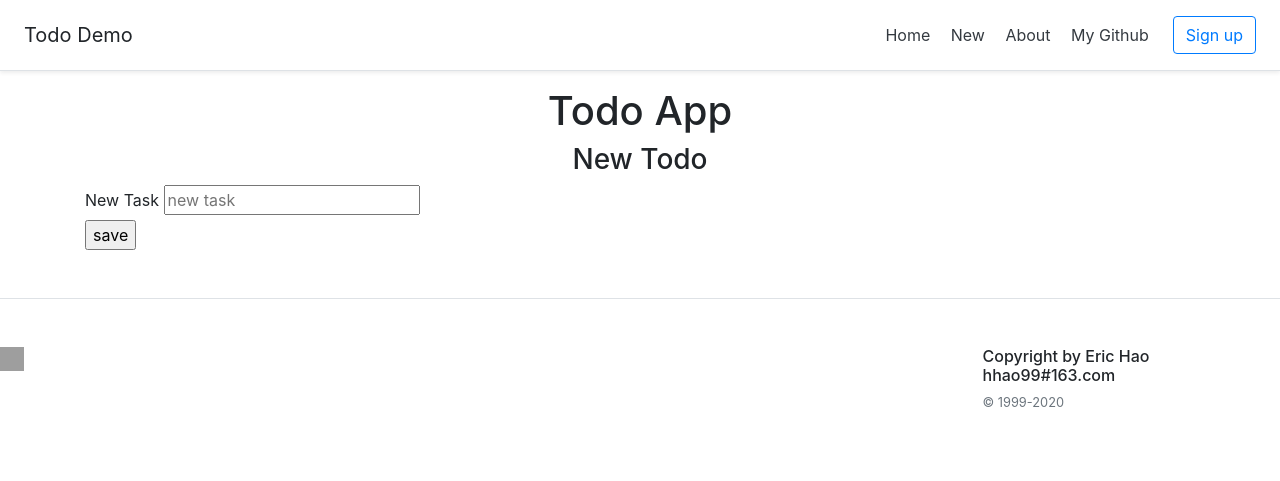
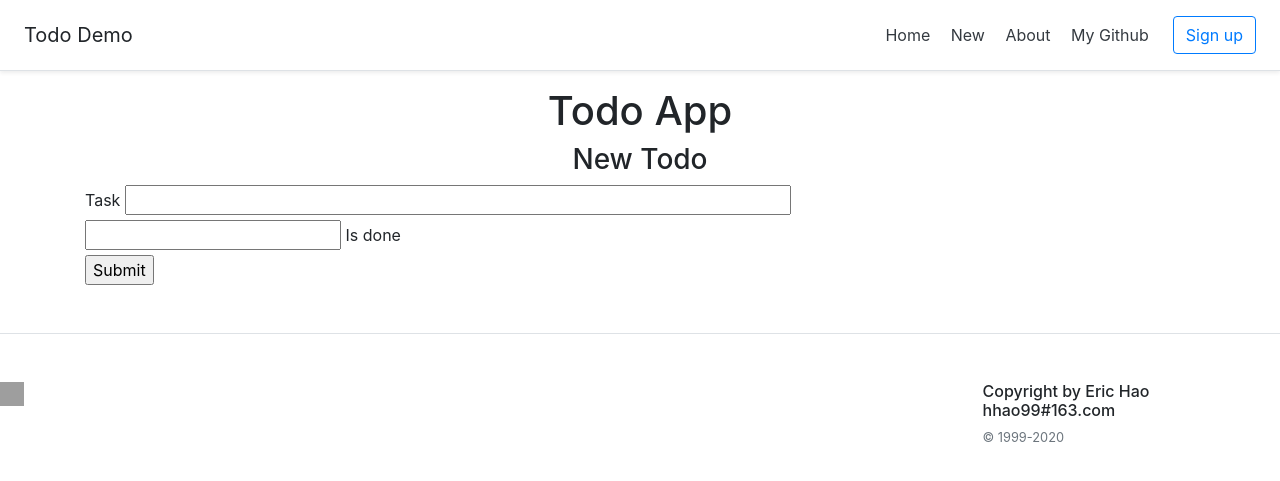
Before and after one commit to hhao99/flask-todo, a Flask app: template todo/templates/edit.html in a window 1280 px wide. Shown: the top 481 px of the page. Run offline with Flask 2, Linux system fonts and the light colour scheme; the template is opened without the code that fills it: most values are stand-ins (such as "Sample title", 1, 10 or a date in 2020); form fields are guessed from the names that the template uses; some libraries are stand-ins or nearby versions; grey boxes are pictures that could not be loaded.

Commit message:
update the form and view of the todo

```diff
--- a/todo/routes.py
+++ b/todo/routes.py
@@ -10,10 +10,20 @@ def init_route(app):
     def index():
 
         return render_template('index.html',todos = todos)
+
     @app.route('/new',methods=['GET','POST'])
     def new():
         if request.method == 'POST':
-            task = request.form['task']
-            todos.append({'task': task, 'isDone': False})
-            return redirect(url_for('index'))
-        return render_template('edit.html')
+            form = TodoForm()
+            if form.validate_on_submit():
+                task = form.task.data
+                isDone = form.isdone.data
+                todos.append({'task': task, 'isDone': isDone})
+                return redirect(url_for('index'))
+        form = TodoForm()
+        return render_template('edit.html',form=form)
+
+    @app.route('/delete/<int:id>')
+    def delete(id):
+        del todos[id]
+        return redirect(url_for('index'))
--- a/todo/templates/edit.html
+++ b/todo/templates/edit.html
@@ -9,10 +9,18 @@
 
 <div class='container'>
     <form method='post' action=''>
-        <label for='task'>New Task</label>
-        <input type='text' name='task' placeholder="new task">
-        <br>
-        <input type='submit' value='save'>
+        <div class='conatainer'>
+            {{ form.task.label }}
+            {{ form.task(size=60)}}
+      </div>
+      <div class='conatainer'>
+            {{ form.isdone }}
+            {{ form.isDone.label }}
+
+      </div>
+      <div class='conatainer'>
+            {{ form.submit() }}
+      </div>
     </form>
 </div>
 {% endblock %}
--- a/todo/templates/index.html
+++ b/todo/templates/index.html
@@ -6,7 +6,7 @@
 
 <div class='container'>
     {% for todo in todos %}
-    <li>{{todo.task}}</li>
+    <li>{{todo.task}} - <a href="{{ url_for('delete',id=0) }}">DEL</a></li>
     {% endfor %}
 </div>
 {% endblock %}
```
Also changed, not shown: todo/forms.py (added, +8 -0 lines), README.md.
